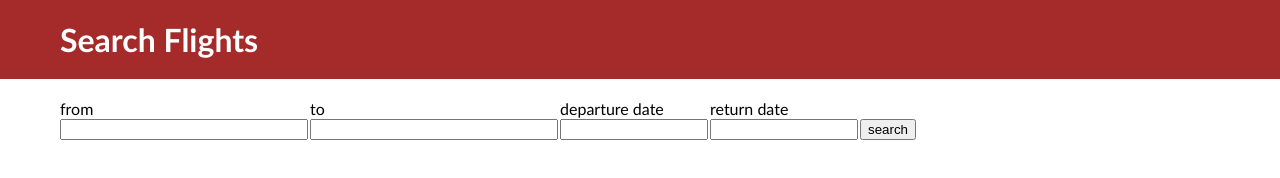
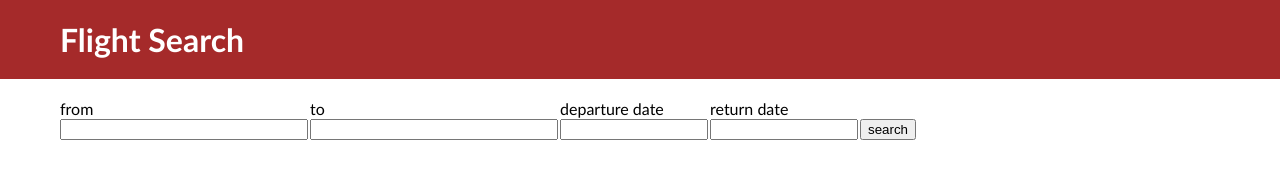
Before and after one commit to isaokozakai/flight-search, a plain HTML site: page index.html in a window 1280 px wide. Drawn offline with nearby package versions, Linux system fonts and the light colour scheme.

Commit message:
Change the title

```diff
--- a/index.html
+++ b/index.html
@@ -13,13 +13,13 @@
   <script src="https://cdnjs.cloudflare.com/ajax/libs/jquery-datetimepicker/2.5.20/jquery.datetimepicker.min.js"></script>
   <link rel="stylesheet" href="css/style.css">
   <script src="js/index.js"></script>
-  <title>Document</title>
+  <title>Flight Search</title>
 </head>
 
 <body>
   <header>
     <div class="container">
-      <h1>Search Flights</h1>
+      <h1>Flight Search</h1>
     </div>
   </header>
   <div class="container">
```
